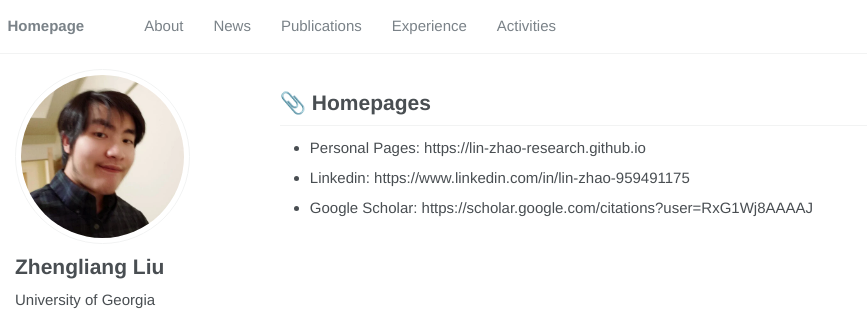
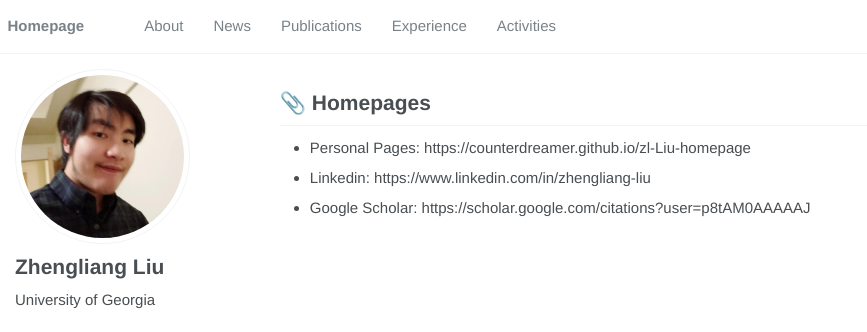
Before and after one commit to zl-liu/zl-Liu-homepage, a Jekyll site: the page built from _pages/includes/homepage.md, in a window 1280 px wide. Shown: the top 332 px of the page, without its empty margins (0-867 px from the left). Built offline with Jekyll 4.4.1, drawn with Linux system fonts in a browser that asks for light colours; some web fonts are replaced; our own code applies the rules of GitHub Pages for plain Markdown files; some of the changed lines change nothing that is shown.

Commit message:
Update homepage.md

```diff
--- a/_pages/includes/homepage.md
+++ b/_pages/includes/homepage.md
@@ -1,4 +1,4 @@
 # 📎 Homepages
-- Personal Pages: https://lin-zhao-research.github.io
-- Linkedin: https://www.linkedin.com/in/lin-zhao-959491175
-- Google Scholar: https://scholar.google.com/citations?user=RxG1Wj8AAAAJ
+- Personal Pages: https://counterdreamer.github.io/zl-Liu-homepage
+- Linkedin: https://www.linkedin.com/in/zhengliang-liu
+- Google Scholar: https://scholar.google.com/citations?user=p8tAM0AAAAAJ
```
